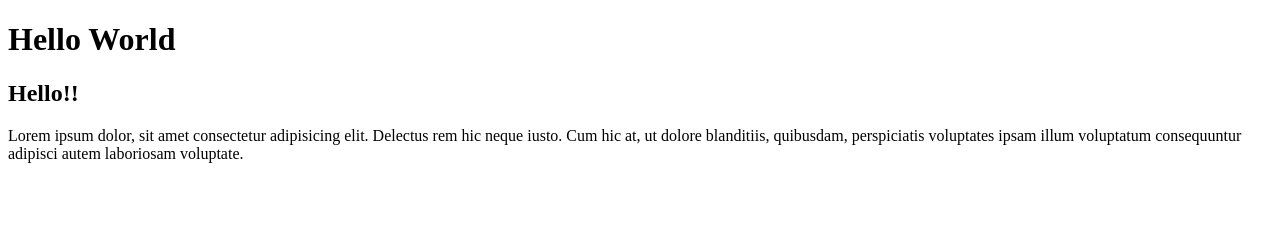
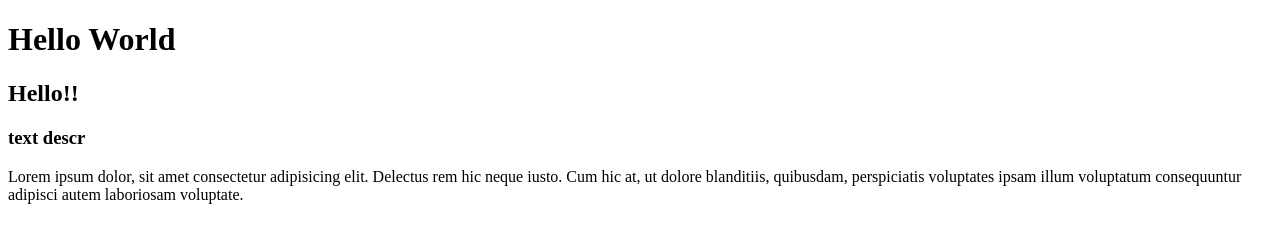
Before and after one commit to ValeraKarimov/project, a plain HTML site: page index.html in a window 1280 px wide. Drawn offline with Linux system fonts and the light colour scheme.

Commit message:
add new commit

```diff
--- a/index.html
+++ b/index.html
@@ -9,6 +9,7 @@
 <body>
   <h1>Hello World</h1>
   <h2>Hello!!</h2>
+  <h3>text descr</h3>
   <p class="text">Lorem ipsum dolor, sit amet consectetur adipisicing elit. Delectus rem hic neque iusto. Cum hic at, ut dolore blanditiis, quibusdam, perspiciatis voluptates ipsam illum voluptatum consequuntur adipisci autem laboriosam voluptate.</p>
   <script src="js/app.js"></script>
 </body>
```
